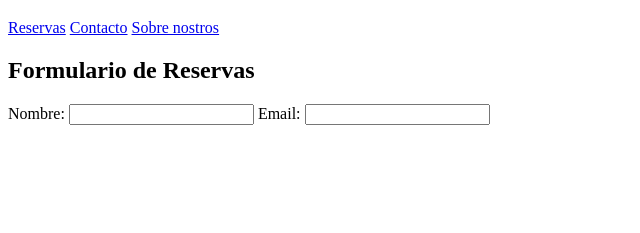
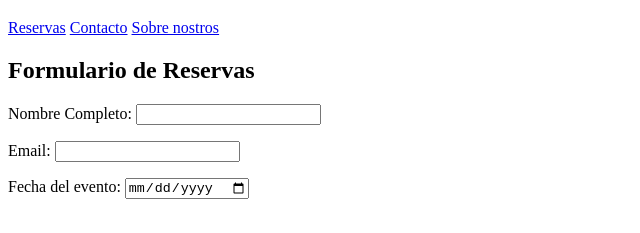
Before and after one commit to aalvaroo7/APUNTES_INFOII, a website: page EJERCICIOS_03_10.html in a window 1280 px wide. Shown: the part 61-294 px from the top of the page, without its empty margins (0-640 px from the left). Drawn offline with Linux system fonts and the light colour scheme.

Commit message:
cambios(2)

```diff
--- a/EJERCICIOS_03_10.html
+++ b/EJERCICIOS_03_10.html
@@ -15,11 +15,19 @@
 <h2 id="tituloFormulario">Formulario de Reservas</h2>
 
 <form action="/submit-form" method="post">
-<label for="nombre">Nombre:</label>
-<input type="text" id="nombre" name="nombre"  tabindex="4" required>
 
-<label for="Email">Email: </label>
-<input type="email" id="email" name="email" tabindex="5" required>
+    <p>
+<label for="nombre">Nombre Completo:</label>
+<input type="text" id="nombre" name="Nombre Completo"  tabindex="2" required >
+    </p>
 
+    <p>
+    <label for="Email">Email: </label>
+    <input type="email" id="email" name="email" tabindex="5" required>
+    </p>
 
+    <p>
+        <label for="fecha">Fecha del evento:</label>
+        <input type="date" id="fecha" name="fecha" tabindex="3" required>
+    </p>
 </form>
```
